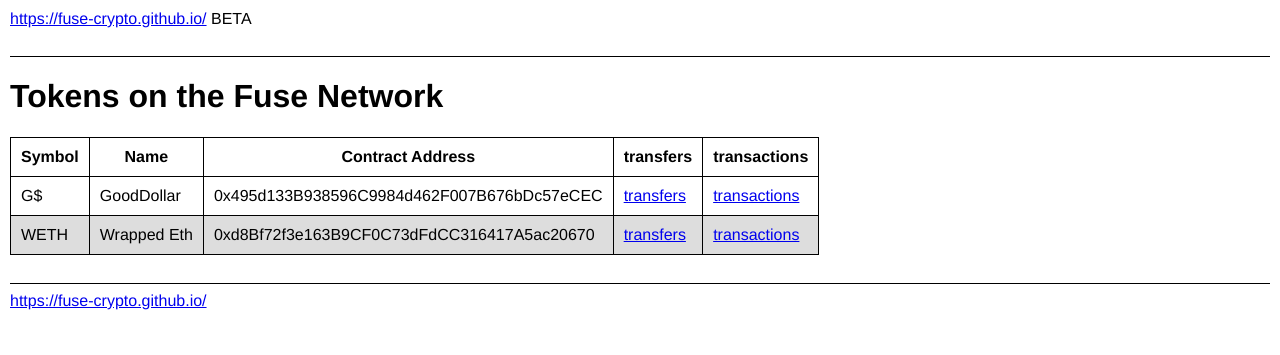
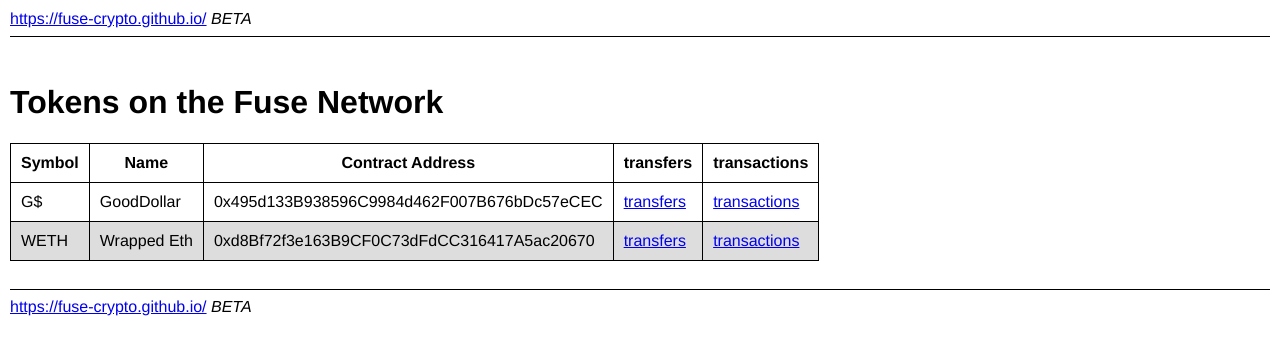
Before and after one commit to Fuse-Crypto/fuse-crypto.github.io, a Jekyll site: the page built from tokens/index.md, in a window 1280 px wide. Shown: the top 355 px of the page. Built offline with Jekyll 4.4.1, drawn with Linux system fonts in a browser that asks for light colours.

Commit message:
Update default.html

```diff
--- a/_layouts/default.html
+++ b/_layouts/default.html
@@ -29,12 +29,12 @@
 </style>
 </head>
 <body>
-<a href="https://fuse-crypto.github.io/">https://fuse-crypto.github.io/</a> BETA
-<hr style="padding-bottom: 20px;" />
+<a href="https://fuse-crypto.github.io/">https://fuse-crypto.github.io/</a> <em>BETA</em>
+<hr /><br />
 {{ content }}
 <footer>
 <hr />
-<a href="https://fuse-crypto.github.io/">https://fuse-crypto.github.io/</a>
+<a href="https://fuse-crypto.github.io/">https://fuse-crypto.github.io/</a> <em>BETA</em>
 </footer>
 </body>
 </html>
```
